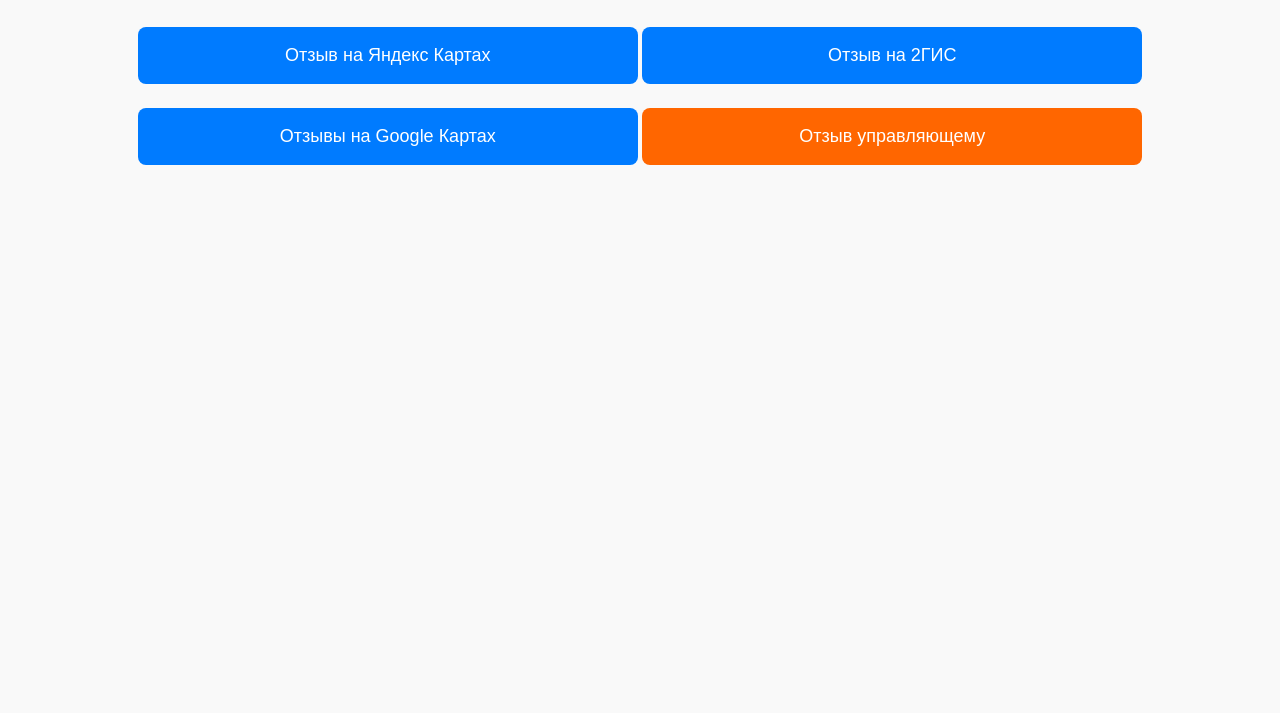
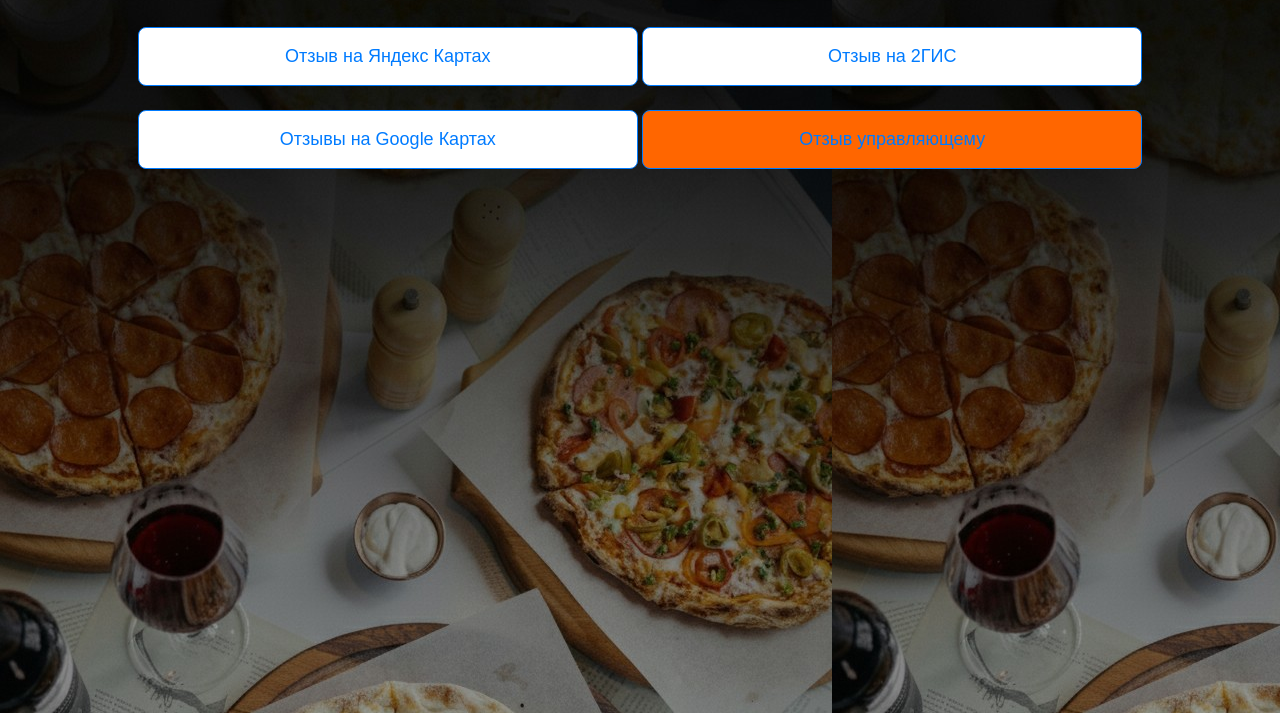
Before and after one commit to Nalimovi-ctrl/taplink-gio, a website: page public/index.html in a window 1280 px wide. Shown: the part 87-800 px from the top of the page. Drawn offline with Linux system fonts and the light colour scheme.

Commit message:
Update style.css

```diff
--- a/public/style.css
+++ b/public/style.css
@@ -1,8 +1,8 @@
 /* Минималистичный адаптивный дизайн */
 * {box-sizing:border-box;margin:0;padding:0;font-family:Arial,Helvetica,sans-serif}
-body{text-align:center;padding:40px 15px;background:#f9f9f9;color:#222}
+body{text-align:center;padding:40px 15px;background:#f9f9f9 url("bg.jpg");color:#222}
 h1{margin-bottom:30px;font-size:28px}
-.btn{display:inline-block;width:90%;max-width:400px;margin:12px 0;padding:18px 24px;font-size:18px;border:none;border-radius:8px;text-decoration:none;color:#fff;background:#007bff;transition:.3s}
+.btn{display:inline-block;width:90%;max-width:400px;margin:12px 0;padding:18px 24px;font-size:18px;border:none;border-radius:8px;text-decoration:none;color:#007bff;background:#ffffff;transition:.3s;border:1px solid #007bff}
 .btn:hover{opacity:.9;transform:translateY(-2px)}
 .btn.accent{background:#ff6600} /* привлекающая кнопка */
 form{width:90%;max-width:400px;margin:20px auto;text-align:left}
```
